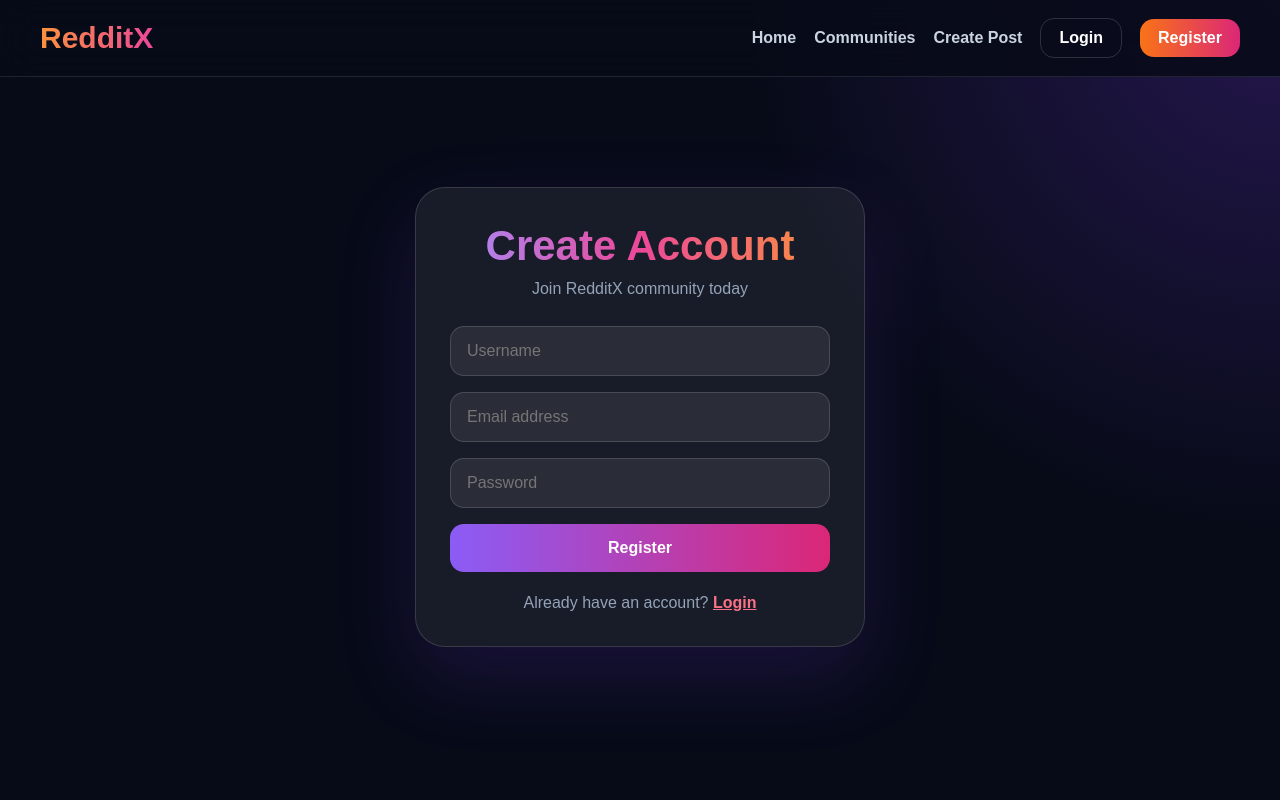
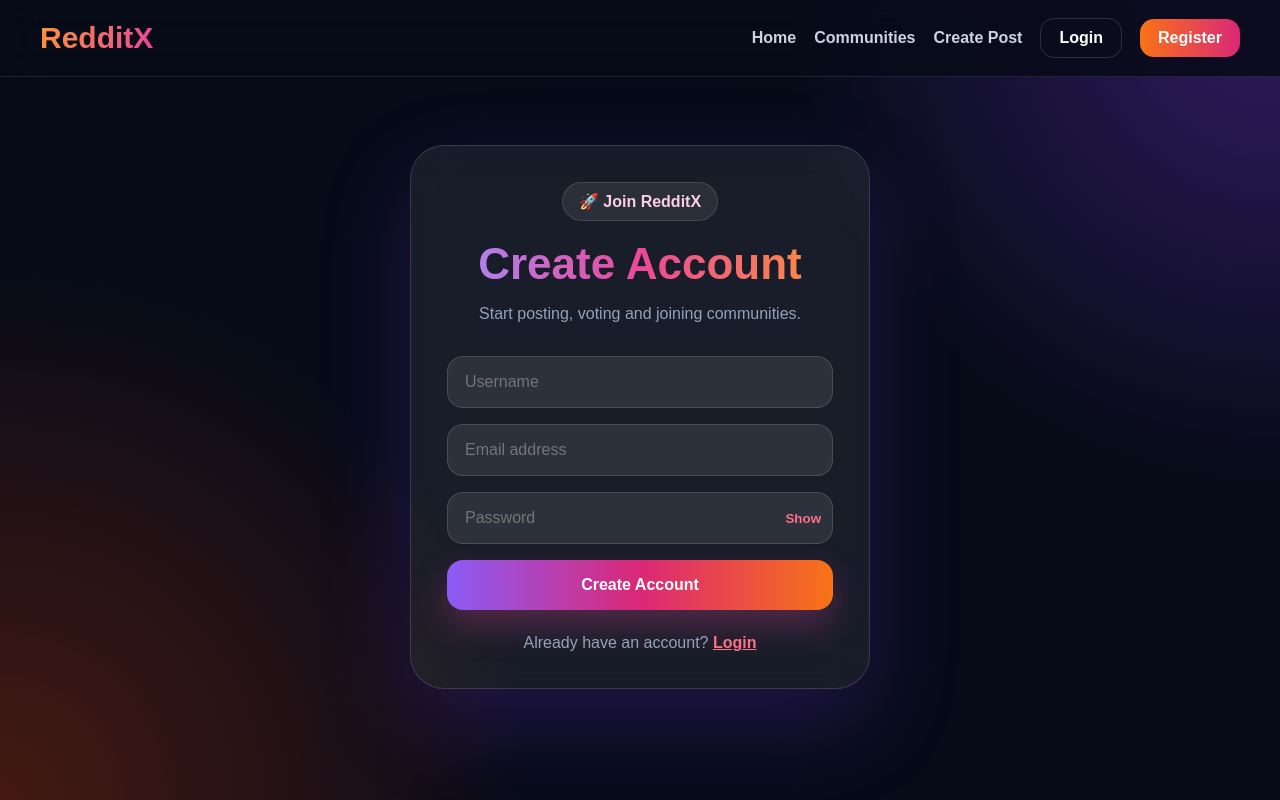
Before and after one commit to Kesarkarale/reddit-clone, a Next.js app: page /register in a window 1280 px wide. Built offline with nearby package versions, Linux system fonts and the light colour scheme.

Commit message:
Update page.js

```diff
--- a/app/register/page.js
+++ b/app/register/page.js
@@ -1,23 +1,105 @@
+"use client";
+
+import { useState } from "react";
+import { useRouter } from "next/navigation";
 import Navbar from "../../components/Navbar";
 
 export default function Register() {
+  const router = useRouter();
+  const [showPass, setShowPass] = useState(false);
+  const [toast, setToast] = useState("");
+  const [form, setForm] = useState({
+    username: "",
+    email: "",
+    password: "",
+  });
+
+  function handleChange(e) {
+    setForm({ ...form, [e.target.name]: e.target.value });
+  }
+
+  function handleRegister(e) {
+    e.preventDefault();
+
+    if (!form.username || !form.email || !form.password) {
+      setToast("Please fill all fields");
+      return;
+    }
+
+    if (form.password.length < 6) {
+      setToast("Password must be at least 6 characters");
+      return;
+    }
+
+    localStorage.setItem("redditxUser", JSON.stringify(form));
+    setToast("Registration successful! Redirecting to login...");
+
+    setTimeout(() => {
+      router.push("/login");
+    }, 1200);
+  }
+
   return (
     <main style={page}>
       <Navbar />
+
+      {toast && <div style={toastBox}>{toast}</div>}
+
       <section style={wrap}>
         <div style={card}>
+          <div style={badge}>🚀 Join RedditX</div>
+
           <h1 style={title}>Create Account</h1>
-          <p style={sub}>Join RedditX community today</p>
+          <p style={sub}>Start posting, voting and joining communities.</p>
 
-          <form style={form}>
-            <input style={input} type="text" placeholder="Username" />
-            <input style={input} type="email" placeholder="Email address" />
-            <input style={input} type="password" placeholder="Password" />
-            <button type="button" style={button}>Register</button>
+          <form onSubmit={handleRegister} style={formStyle}>
+            <input
+              style={input}
+              name="username"
+              type="text"
+              placeholder="Username"
+              value={form.username}
+              onChange={handleChange}
+            />
+
+            <input
+              style={input}
+              name="email"
+              type="email"
+              placeholder="Email address"
+              value={form.email}
+              onChange={handleChange}
+            />
+
+            <div style={passWrap}>
+              <input
+                style={{ ...input, paddingRight: 80 }}
+                name="password"
+                type={showPass ? "text" : "password"}
+                placeholder="Password"
+                value={form.password}
+                onChange={handleChange}
+              />
+
+              <button
+                type="button"
+                onClick={() => setShowPass(!showPass)}
+                style={showBtn}
+              >
+                {showPass ? "Hide" : "Show"}
+              </button>
+            </div>
+
+            <button type="submit" style={button}>
+              Create Account
+            </button>
           </form>
 
           <p style={text}>
-            Already have an account? <a style={link} href="/login">Login</a>
+            Already have an account?{" "}
+            <a style={link} href="/login">
+              Login
+            </a>
           </p>
         </div>
       </section>
@@ -25,13 +107,124 @@ export default function Register() {
   );
 }
 
-const page = { minHeight: "100vh", background: "radial-gradient(circle at top right, rgba(124,58,237,.25), transparent 35%), #070b18", color: "white", fontFamily: "Arial" };
-const wrap = { minHeight: "85vh", display: "flex", alignItems: "center", justifyContent: "center", padding: 24 };
-const card = { width: "100%", maxWidth: 450, padding: 34, borderRadius: 30, background: "rgba(255,255,255,.07)", border: "1px solid rgba(255,255,255,.14)", boxShadow: "0 30px 80px rgba(124,58,237,.16)" };
-const title = { fontSize: 42, fontWeight: 900, textAlign: "center", background: "linear-gradient(90deg,#a78bfa,#ec4899,#fb923c)", WebkitBackgroundClip: "text", color: "transparent" };
-const sub = { textAlign: "center", color: "#94a3b8", marginTop: 10, marginBottom: 28 };
-const form = { display: "grid", gap: 16 };
-const input = { padding: "15px 16px", borderRadius: 14, border: "1px solid rgba(255,255,255,.14)", background: "rgba(255,255,255,.08)", color: "white", outline: "none", fontSize: 16 };
-const button = { padding: "15px", borderRadius: 14, border: 0, background: "linear-gradient(90deg,#8b5cf6,#db2777)", color: "white", fontWeight: 900, fontSize: 16, cursor: "pointer" };
-const text = { textAlign: "center", color: "#94a3b8", marginTop: 22 };
-const link = { color: "#fb7185", fontWeight: 800 };
+const page = {
+  minHeight: "100vh",
+  background:
+    "radial-gradient(circle at top right, rgba(124,58,237,.35), transparent 32%), radial-gradient(circle at bottom left, rgba(255,69,0,.25), transparent 35%), #070b18",
+  color: "white",
+  fontFamily: "Arial, sans-serif",
+};
+
+const wrap = {
+  minHeight: "85vh",
+  display: "flex",
+  alignItems: "center",
+  justifyContent: "center",
+  padding: 24,
+};
+
+const card = {
+  width: "100%",
+  maxWidth: 460,
+  padding: 36,
+  borderRadius: 34,
+  background: "rgba(255,255,255,.075)",
+  border: "1px solid rgba(255,255,255,.14)",
+  boxShadow: "0 35px 90px rgba(124,58,237,.22)",
+  backdropFilter: "blur(20px)",
+};
+
+const badge = {
+  width: "fit-content",
+  margin: "0 auto 18px",
+  padding: "9px 16px",
+  borderRadius: 999,
+  background: "rgba(255,255,255,.08)",
+  border: "1px solid rgba(255,255,255,.12)",
+  color: "#fbcfe8",
+  fontWeight: 700,
+};
+
+const title = {
+  fontSize: 44,
+  fontWeight: 900,
+  textAlign: "center",
+  background: "linear-gradient(90deg,#a78bfa,#ec4899,#fb923c)",
+  WebkitBackgroundClip: "text",
+  color: "transparent",
+};
+
+const sub = {
+  textAlign: "center",
+  color: "#94a3b8",
+  marginTop: 12,
+  marginBottom: 30,
+  lineHeight: 1.6,
+};
+
+const formStyle = {
+  display: "grid",
+  gap: 16,
+};
+
+const input = {
+  width: "100%",
+  padding: "16px 17px",
+  borderRadius: 16,
+  border: "1px solid rgba(255,255,255,.14)",
+  background: "rgba(255,255,255,.09)",
+  color: "white",
+  outline: "none",
+  fontSize: 16,
+};
+
+const passWrap = {
+  position: "relative",
+};
+
+const showBtn = {
+  position: "absolute",
+  right: 12,
+  top: "50%",
+  transform: "translateY(-50%)",
+  border: 0,
+  background: "transparent",
+  color: "#fb7185",
+  fontWeight: 800,
+  cursor: "pointer",
+};
+
+const button = {
+  padding: "16px",
+  borderRadius: 16,
+  border: 0,
+  background: "linear-gradient(90deg,#8b5cf6,#db2777,#f97316)",
+  color: "white",
+  fontWeight: 900,
+  fontSize: 16,
+  cursor: "pointer",
+  boxShadow: "0 15px 35px rgba(236,72,153,.28)",
+};
+
+const text = {
+  textAlign: "center",
+  color: "#94a3b8",
+  marginTop: 24,
+};
+
+const link = {
+  color: "#fb7185",
+  fontWeight: 900,
+};
+
+const toastBox = {
+  position: "fixed",
+  top: 88,
+  right: 24,
+  zIndex: 100,
+  padding: "14px 18px",
+  borderRadius: 16,
+  background: "rgba(15,23,42,.95)",
+  border: "1px solid rgba(255,255,255,.14)",
+  boxShadow: "0 15px 40px rgba(0,0,0,.35)",
+};
```
